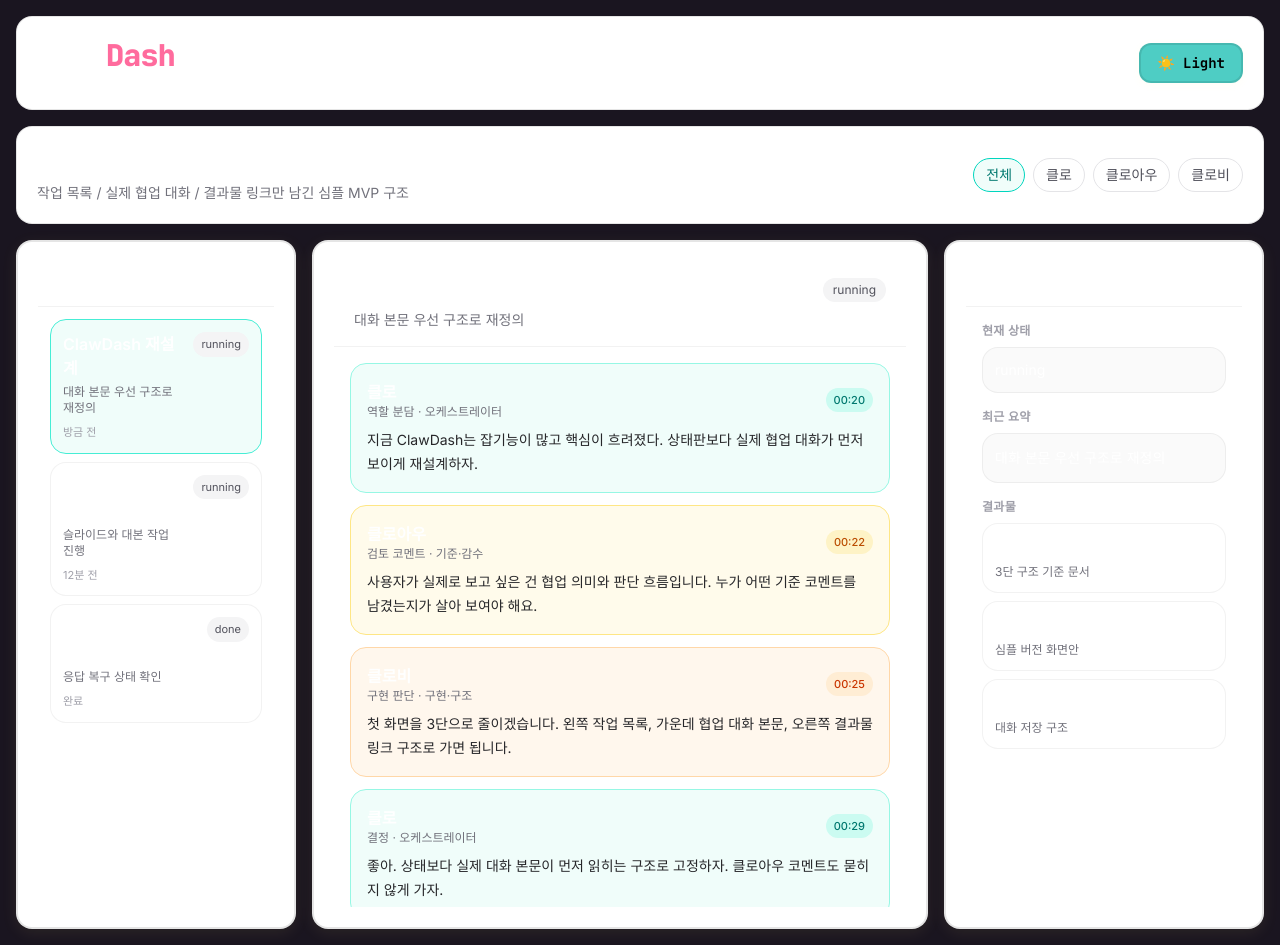
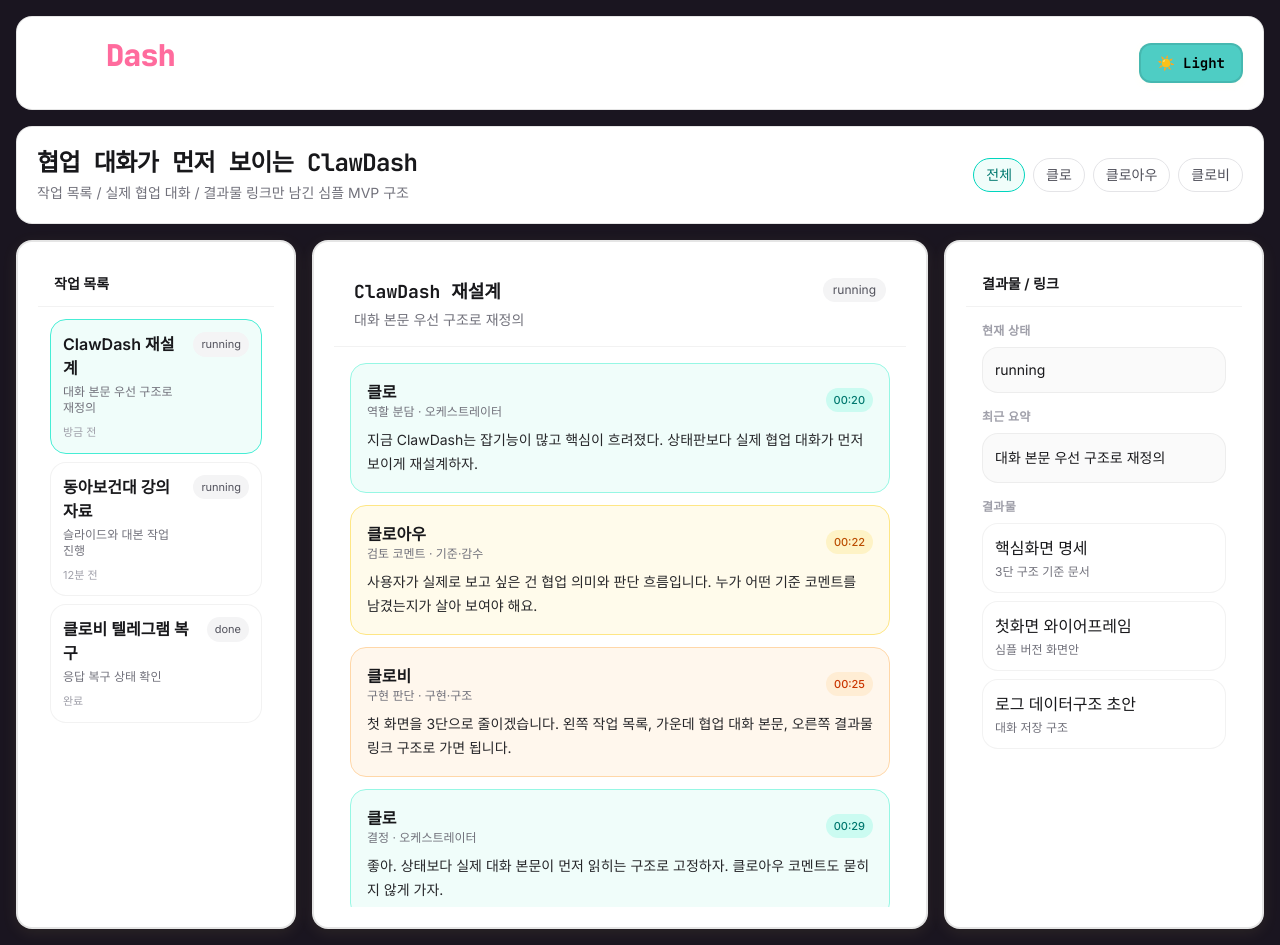
Before and after one commit to yoonscare/clawdash, a Next.js app: page / in a window 1280 px wide. Built offline with nearby package versions, Linux system fonts and the light colour scheme.

Commit message:
Fix dark mode text contrast in collaboration board

```diff
--- a/components/widgets/CollaborationBoard.tsx
+++ b/components/widgets/CollaborationBoard.tsx
@@ -177,7 +177,7 @@ export default function CollaborationBoard() {
     <div className="space-y-4 p-4">
       <div className="flex flex-col gap-3 rounded-2xl border border-black/10 bg-white p-5 dark:border-white/10 dark:bg-zinc-900/80 md:flex-row md:items-center md:justify-between">
         <div>
-          <h2 className="text-2xl font-bold tracking-tight">협업 대화가 먼저 보이는 ClawDash</h2>
+          <h2 className="text-2xl font-bold tracking-tight text-zinc-900 dark:text-zinc-100">협업 대화가 먼저 보이는 ClawDash</h2>
           <p className="mt-1 text-sm text-zinc-500 dark:text-zinc-400">작업 목록 / 실제 협업 대화 / 결과물 링크만 남긴 심플 MVP 구조</p>
         </div>
         <div className="flex flex-wrap gap-2">
@@ -196,7 +196,7 @@ export default function CollaborationBoard() {
 
       <div className="grid grid-cols-1 gap-4 xl:grid-cols-[280px_minmax(0,1fr)_320px]">
         <NeoCard className="p-0 overflow-hidden">
-          <div className="border-b border-black/5 px-4 py-3 text-sm font-semibold dark:border-white/10">작업 목록</div>
+          <div className="border-b border-black/5 px-4 py-3 text-sm font-semibold text-zinc-900 dark:border-white/10 dark:text-zinc-100">작업 목록</div>
           <div className="space-y-2 p-3">
             {THREADS.map((thread) => (
               <button
@@ -207,7 +207,7 @@ export default function CollaborationBoard() {
               >
                 <div className="flex items-start justify-between gap-3">
                   <div>
-                    <div className="font-semibold">{thread.title}</div>
+                    <div className="font-semibold text-zinc-900 dark:text-zinc-100">{thread.title}</div>
                     <div className="mt-1 text-xs text-zinc-500 dark:text-zinc-400">{thread.summary}</div>
                   </div>
                   <span className="rounded-full bg-zinc-100 px-2 py-1 text-[11px] text-zinc-600 dark:bg-zinc-800 dark:text-zinc-300">{thread.status}</span>
@@ -221,7 +221,7 @@ export default function CollaborationBoard() {
         <NeoCard className="p-0 overflow-hidden">
           <div className="flex items-start justify-between gap-4 border-b border-black/5 px-5 py-4 dark:border-white/10">
             <div>
-              <h3 className="text-lg font-semibold">{selectedThread.title}</h3>
+              <h3 className="text-lg font-semibold text-zinc-900 dark:text-zinc-100">{selectedThread.title}</h3>
               <p className="mt-1 text-sm text-zinc-500 dark:text-zinc-400">{selectedThread.summary}</p>
             </div>
             <span className="rounded-full bg-zinc-100 px-2.5 py-1 text-xs text-zinc-600 dark:bg-zinc-800 dark:text-zinc-300">{selectedThread.status}</span>
@@ -234,7 +234,7 @@ export default function CollaborationBoard() {
                   <div className="mb-2 flex items-center justify-between gap-3">
                     <div className="flex items-center gap-2">
                       <div>
-                        <div className="font-semibold">{meta.label}</div>
+                        <div className="font-semibold text-zinc-900 dark:text-zinc-100">{meta.label}</div>
                         <div className="text-xs text-zinc-500 dark:text-zinc-400">{message.role} · {meta.tone}</div>
                       </div>
                     </div>
@@ -253,22 +253,22 @@ export default function CollaborationBoard() {
         </NeoCard>
 
         <NeoCard className="p-0 overflow-hidden">
-          <div className="border-b border-black/5 px-4 py-3 text-sm font-semibold dark:border-white/10">결과물 / 링크</div>
+          <div className="border-b border-black/5 px-4 py-3 text-sm font-semibold text-zinc-900 dark:border-white/10 dark:text-zinc-100">결과물 / 링크</div>
           <div className="space-y-4 p-4">
             <div>
               <div className="text-xs font-semibold uppercase tracking-wide text-zinc-400">현재 상태</div>
-              <div className="mt-2 rounded-2xl border border-black/5 bg-zinc-50 p-3 text-sm dark:border-white/10 dark:bg-zinc-950/40">{selectedThread.status}</div>
+              <div className="mt-2 rounded-2xl border border-black/5 bg-zinc-50 p-3 text-sm text-zinc-900 dark:border-white/10 dark:bg-zinc-950/40 dark:text-zinc-100">{selectedThread.status}</div>
             </div>
             <div>
               <div className="text-xs font-semibold uppercase tracking-wide text-zinc-400">최근 요약</div>
-              <div className="mt-2 rounded-2xl border border-black/5 bg-zinc-50 p-3 text-sm leading-6 dark:border-white/10 dark:bg-zinc-950/40">{selectedThread.summary}</div>
+              <div className="mt-2 rounded-2xl border border-black/5 bg-zinc-50 p-3 text-sm leading-6 text-zinc-900 dark:border-white/10 dark:bg-zinc-950/40 dark:text-zinc-100">{selectedThread.summary}</div>
             </div>
             <div>
               <div className="text-xs font-semibold uppercase tracking-wide text-zinc-400">결과물</div>
               <div className="mt-2 space-y-2">
                 {selectedThread.artifacts.map((artifact) => (
                   <a key={artifact.name} href={artifact.href} className="block rounded-2xl border border-black/5 bg-white p-3 transition hover:border-teal-200 hover:bg-teal-50/50 dark:border-white/10 dark:bg-zinc-900/60 dark:hover:border-teal-800 dark:hover:bg-teal-950/20">
-                    <div className="font-medium">{artifact.name}</div>
+                    <div className="font-medium text-zinc-900 dark:text-zinc-100">{artifact.name}</div>
                     <div className="mt-1 text-xs text-zinc-500 dark:text-zinc-400">{artifact.description}</div>
                   </a>
                 ))}
```
